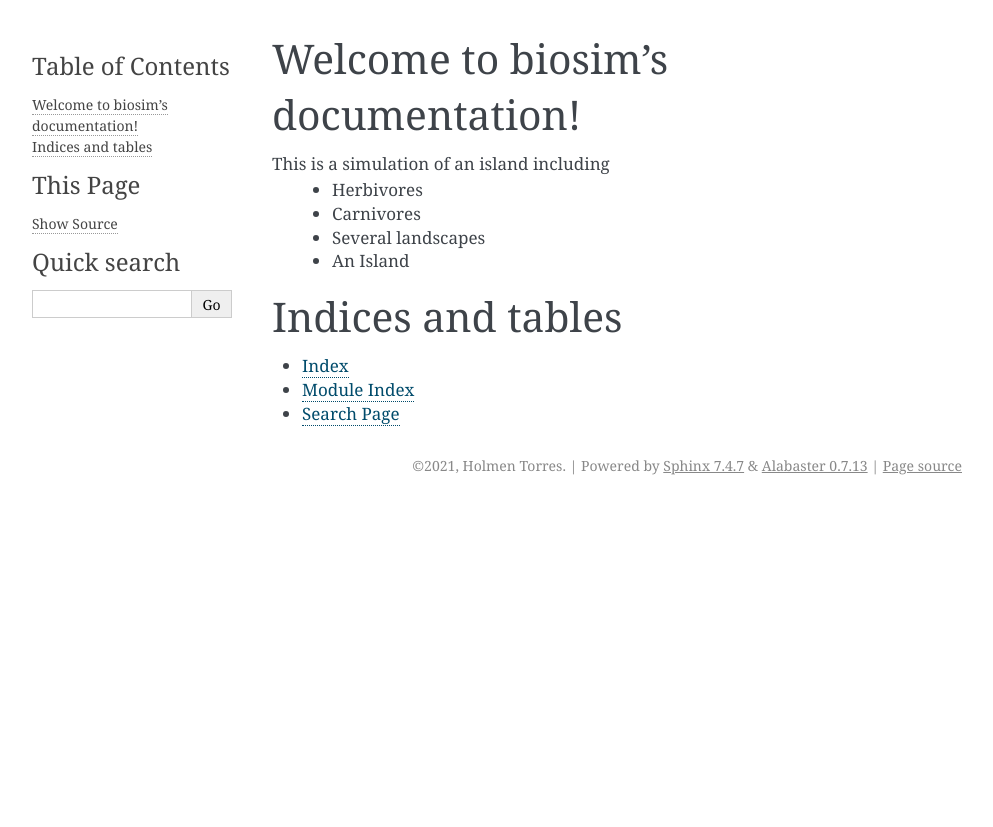
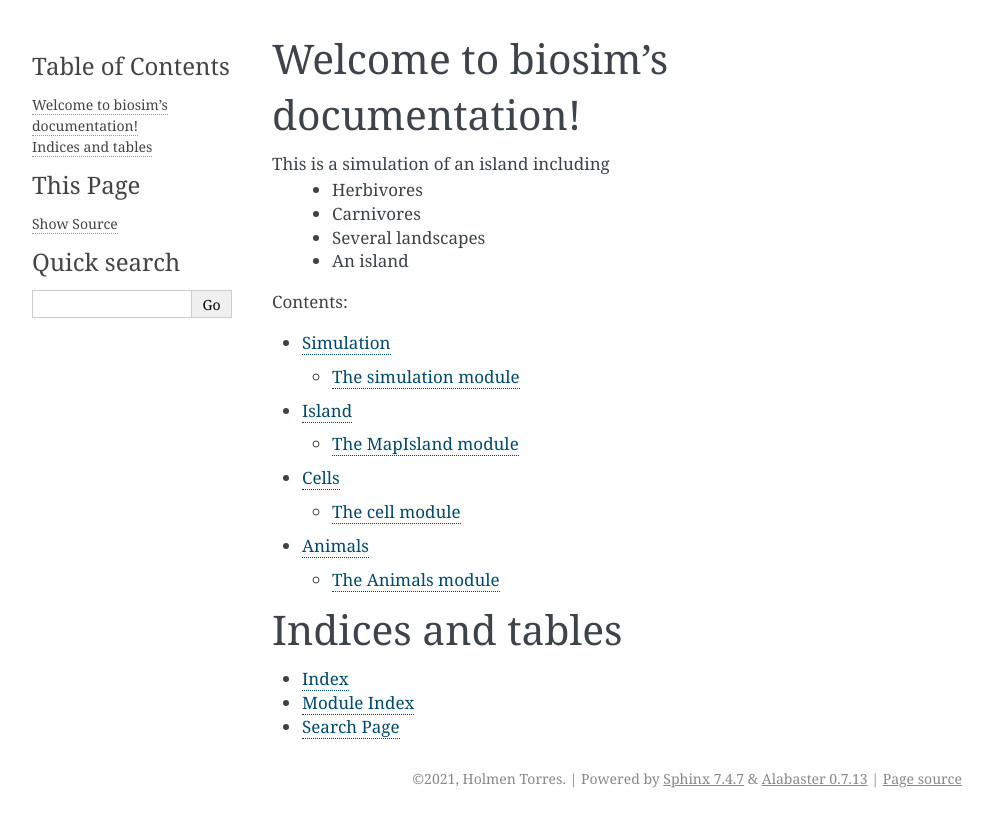
Before and after one commit to joridho/biosim, a Sphinx documentation site: the page built from docs/index.rst, in a window 1280 px wide. Shown: the top 827 px of the page, without its empty margins (148-1141 px from the left). Built offline with Sphinx 7.4.7, drawn with Linux system fonts in a browser that asks for light colours.

Commit message:
finpussing

```diff
--- /dev/null
+++ b/docs/Animals.rst
@@ -0,0 +1,7 @@
+Animals
+=================
+
+The Animals module
+-----------------
+.. automodule:: biosim.Animals
+  :members:
--- /dev/null
+++ b/docs/Cell.rst
@@ -0,0 +1,7 @@
+Cells
+=================
+
+The cell module
+-----------------
+.. automodule:: biosim.Cell
+  :members:
--- /dev/null
+++ b/docs/MapIsland.rst
@@ -0,0 +1,7 @@
+Island
+================
+
+The MapIsland module
+-----------------
+.. automodule:: biosim.MapIsland
+  :members:
--- /dev/null
+++ b/docs/Simulation.rst
@@ -0,0 +1,7 @@
+Simulation
+=================
+
+The simulation module
+-----------------
+.. automodule:: biosim.Simulation
+  :members:
--- a/docs/conf.py
+++ b/docs/conf.py
@@ -20,6 +20,7 @@ autoclass_content = 'both'
 project = 'biosim'
 copyright = '2021, Holmen Torres'
 author = 'Holmen Torres'
+release = '0.1'
 
 
 # -- General configuration ---------------------------------------------------
@@ -32,7 +33,7 @@ extensions = [
     'sphinx.ext.coverage',
     'sphinx.ext.mathjax',
     'sphinx.ext.viewcode',
-    'sphinx.ext.napeleon'
+    'sphinx.ext.napoleon'
 ]
 
 # Add any paths that contain templates here, relative to this directory.
--- a/docs/index.rst
+++ b/docs/index.rst
@@ -9,14 +9,17 @@ This is a simulation of an island including
  * Herbivores
  * Carnivores
  * Several landscapes
- * An Island
+ * An island
 
 
 .. toctree::
    :maxdepth: 2
    :caption: Contents:
 
-
+   Simulation
+   MapIsland
+   Cell
+   Animals
 
 Indices and tables
 ==================
```
Also changed, not shown: 1 other file.
